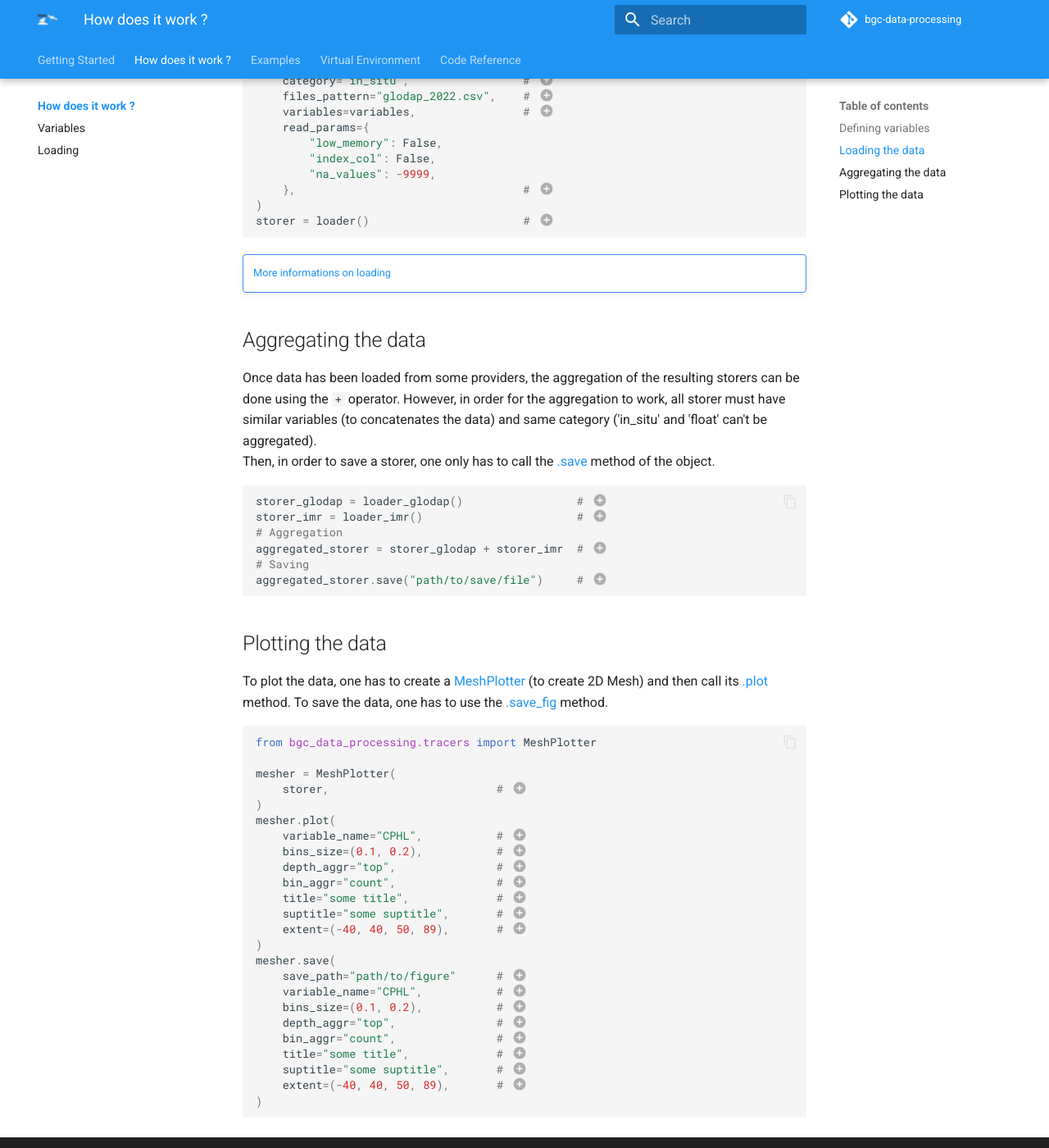
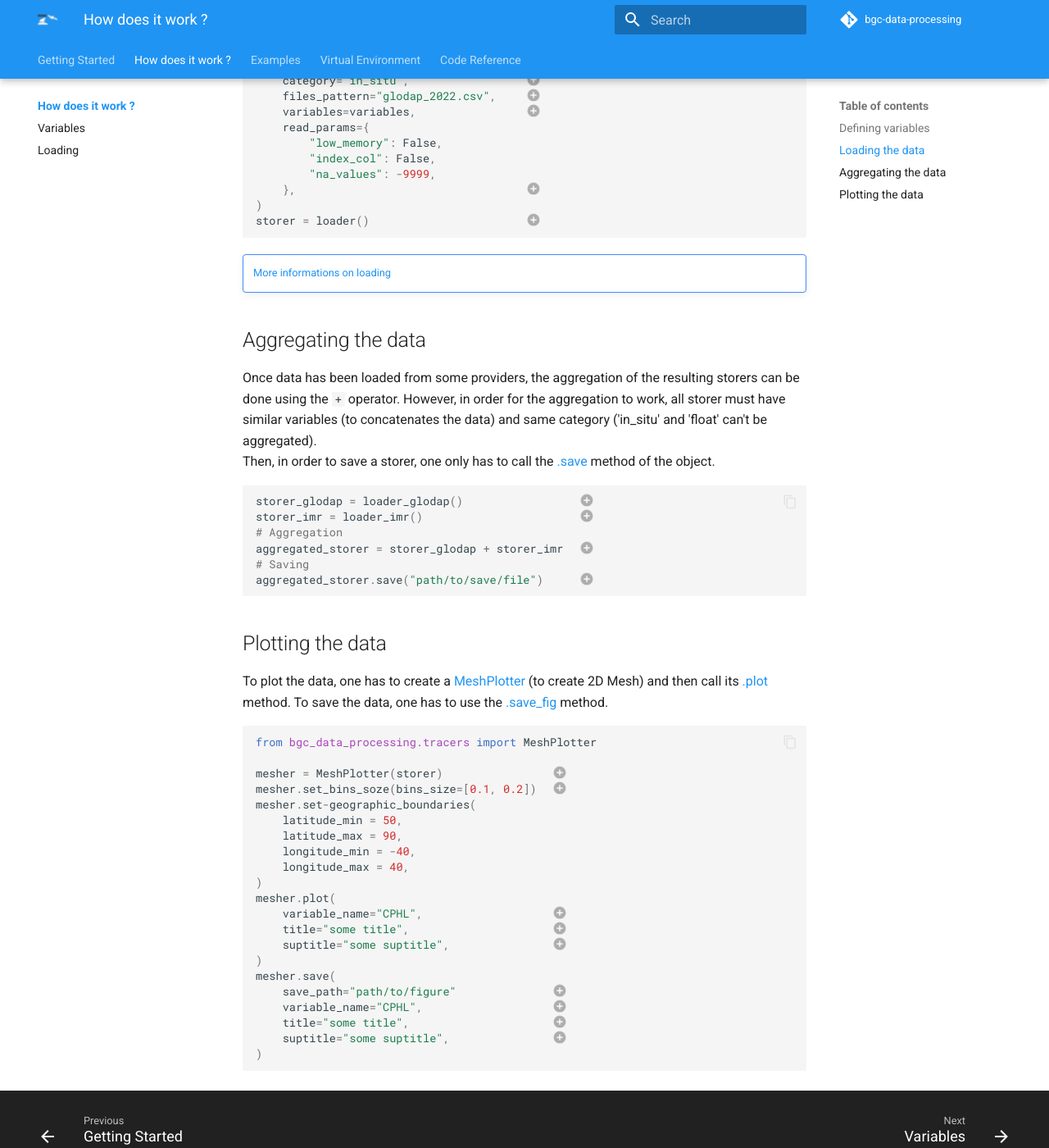
Before and after one commit to grigaut/bgc-data-processing, an MkDocs documentation site: the page built from docs/how_it_works/index.md, in a window 1280 px wide and 1400 px high, scrolled down 1245 px. Shown: the whole window at 82% size. Built offline with MkDocs 1.6.1 and Material for MkDocs 9.7.7, drawn with Linux system fonts in a browser that asks for light colours; comment, search, counter and statistics services are not loaded.

Commit message:
docs: update how does it work index

````diff
--- a/docs/how_it_works/index.md
+++ b/docs/how_it_works/index.md
@@ -50,22 +50,22 @@ from bgc_data_processing.csv_tools import CSVLoader
 from bgc_data_processing.variables import VariablesStorer
 
 variables = VariablesStorer(
-    longitude,                          # (1)
-    latitude,                           # (2)
+    longitude,                          # (1)!
+    latitude,                           # (2)!
 )
 loader = CSVLoader(
-    provider_name="GLODAP_2022",        # (3)
-    dirin="path/to/file/directory",     # (4)
-    category="in_situ",                 # (5)
-    files_pattern="glodap_2022.csv",    # (6)
-    variables=variables,                # (7)
+    provider_name="GLODAP_2022",        # (3)!
+    dirin="path/to/file/directory",     # (4)!
+    category="in_situ",                 # (5)!
+    files_pattern="glodap_2022.csv",    # (6)!
+    variables=variables,                # (7)!
     read_params={
         "low_memory": False,
         "index_col": False,
         "na_values": -9999,
-    },                                  # (8)
+    },                                  # (8)!
 )
-storer = loader()                       # (9)
+storer = loader()                       # (9)!
 ```
 
 1. Variable object of type ExistingVar or NotExistingVar referring to longitude variable.
@@ -88,12 +88,12 @@ Once data has been loaded from some providers, the aggregation of the resulting
 Then, in order to save a storer, one only has to call the [.save](/reference/data_classes/#bgc_data_processing.data_classes.Storer.save) method of the object.
 
 ``` py
-storer_glodap = loader_glodap()                 # (1)
-storer_imr = loader_imr()                       # (2)
+storer_glodap = loader_glodap()                 # (1)!
+storer_imr = loader_imr()                       # (2)!
 # Aggregation
-aggregated_storer = storer_glodap + storer_imr  # (3)
+aggregated_storer = storer_glodap + storer_imr  # (3)!
 # Saving
-aggregated_storer.save("path/to/save/file")     # (4)
+aggregated_storer.save("path/to/save/file")     # (4)!
 ```
 
 1. Loader for GLODAP 2022.
@@ -109,43 +109,33 @@ To save the data, one has to use the [.save_fig](/reference/tracers/#bgc_data_pr
 ``` py
 from bgc_data_processing.tracers import MeshPlotter
 
-mesher = MeshPlotter(
-    storer,                         # (1)
+mesher = MeshPlotter(storer)                # (1)!
+mesher.set_bins_soze(bins_size=[0.1, 0.2])  # (2)!
+mesher.set-geographic_boundaries(
+    latitude_min = 50,
+    latitude_max = 90,
+    longitude_min = -40,
+    longitude_max = 40,
 )
 mesher.plot(
-    variable_name="CPHL",           # (2)
-    bins_size=(0.1, 0.2),           # (3)
-    depth_aggr="top",               # (4)
-    bin_aggr="count",               # (5)
-    title="some title",             # (6)
-    suptitle="some suptitle",       # (7)
-    extent=(-40, 40, 50, 89),       # (8)
+    variable_name="CPHL",                   # (3)!
+    title="some title",                     # (4)!
+    suptitle="some suptitle",               # (5)!
 )
 mesher.save(
-    save_path="path/to/figure"      # (9)
-    variable_name="CPHL",           # (10)
-    bins_size=(0.1, 0.2),           # (11)
-    depth_aggr="top",               # (12)
-    bin_aggr="count",               # (13)
-    title="some title",             # (14)
-    suptitle="some suptitle",       # (15)
-    extent=(-40, 40, 50, 89),       # (16)
+    save_path="path/to/figure"              # (6)!
+    variable_name="CPHL",                   # (7)!
+    title="some title",                     # (8)!
+    suptitle="some suptitle",               # (9)!
 )
 ```
 
 1. Storer object to map the data of.
-2. Name of the variable to plot on the map.
-3. Size of the binning square (latitude, longitude)
-4. [String reference](/reference/tracers/#bgc_data_processing.tracers.MeshPlotter.depth_aggr) or function to use to aggregate data points with same location and different depth.
-5. [String reference](/reference/tracers/#bgc_data_processing.tracers.MeshPlotter.bin_aggr) or function to use to aggregate data points within the same bining area.
-6. Title for the plot.
-7. Suptitle for the plot.
-8. Area extent to restrains the mapping to.
-9. Path to the saving location.
-10. Name of the variable to plot on the map.
-11. Size of the binning square (latitude, longitude)
-12. [String reference](/reference/tracers/#bgc_data_processing.tracers.MeshPlotter.depth_aggr) or function to use to aggregate data points with same location and different depth.
-13. [String reference](/reference/tracers/#bgc_data_processing.tracers.MeshPlotter.bin_aggr) or function to use to aggregate data points within the same bining area.
-14. Title for the plot.
-15. Suptitle for the plot.
-16. Area extent to restrains the mapping to.
+2. Size of the binning square (latitude, longitude)
+3. Name of the variable to plot on the map.
+4. Title for the plot.
+5. Suptitle for the plot.
+6. Path to the saving location.
+7. Name of the variable to plot on the map.
+8. Title for the plot.
+9. Suptitle for the plot.
````
